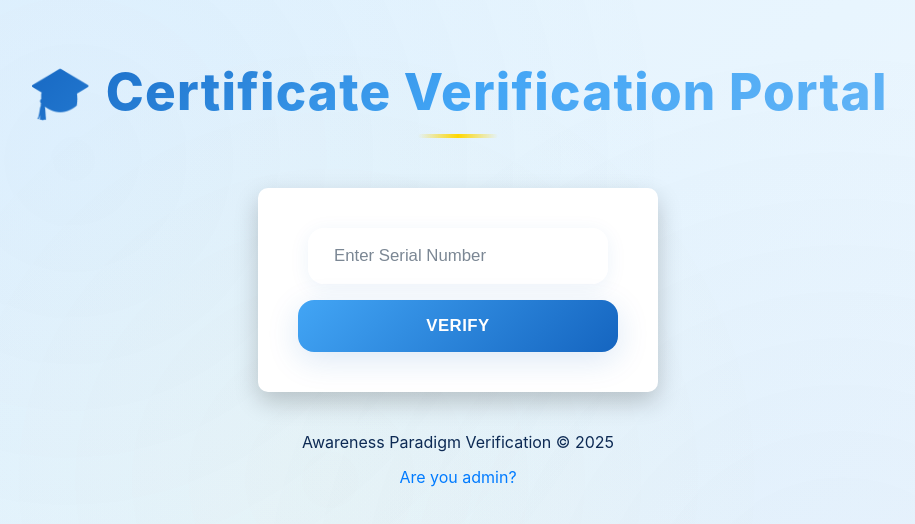
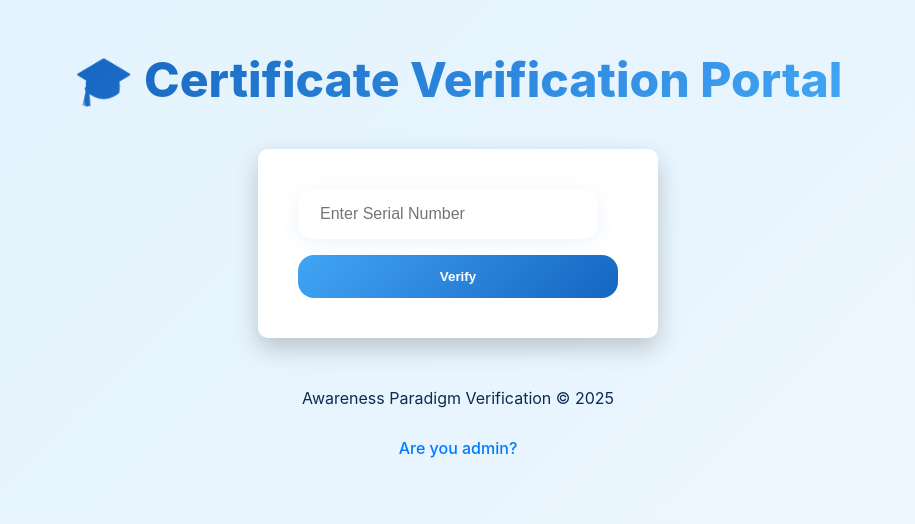
Before and after one commit to amnarafi85/Verify-Ap, a React (Create React App) app: page /verify#/verify in a window 1280 px wide. Shown: the top 524 px of the page, without its empty margins (182-1097 px from the left). Built offline with nearby package versions, Linux system fonts and the light colour scheme; no server answers.

Commit message:
Added full project fi123l12312312123312qw3121b1212a2es

```diff
--- a/src/pages/CertificateVerify.css
+++ b/src/pages/CertificateVerify.css
@@ -1,309 +1,164 @@
-/* =========================
-   CSS Custom Properties
-========================= */
 :root {
   --primary-blue: #1565c0;
   --secondary-blue: #42a5f5;
-  --light-blue: #64b5f6;
-  --dark-blue: #0d47a1;
+  --accent-gold: #ffd700;
   --navy-blue: #0d2a54;
-  --accent-gold: #ffd700;
-  --warm-gold: #ffb300;
-  --light-gold: #fff8e1;
-  --success-green: #4caf50;
-  --error-red: #d32f2f;
-  --text-dark: #2c3e50;
-  --text-medium: #5a6c7d;
-  --text-light: #7b8794;
   --white-glass: rgba(255, 255, 255, 0.95);
-  --white-transparent: rgba(255, 255, 255, 0.1);
   --shadow-light: 0 4px 20px rgba(21, 101, 192, 0.08);
   --shadow-medium: 0 8px 32px rgba(21, 101, 192, 0.15);
-  --shadow-heavy: 0 16px 48px rgba(21, 101, 192, 0.25);
-  --border-radius-sm: 8px;
   --border-radius-md: 16px;
-  --border-radius-lg: 24px;
-  --transition-fast: 0.2s ease;
   --transition-smooth: 0.3s cubic-bezier(0.4, 0, 0.2, 1);
-  --transition-bounce: 0.4s cubic-bezier(0.68, -0.55, 0.265, 1.55);
 }
 
-/* =========================
-   Full Page Container
-========================= */
+/* Page layout */
 .certificate-page {
   min-height: 100vh;
-  width: 100%;
+  padding: 50px 20px;
   display: flex;
   flex-direction: column;
   align-items: center;
-  justify-content: flex-start;
-  padding: 60px 20px;
+  font-family: "Inter", "Poppins", sans-serif;
   background: linear-gradient(135deg, #e3f2fd 0%, #e8f5fe 50%, #f3f9ff 100%);
-  background-attachment: fixed;
-  font-family: "Inter", "Poppins", sans-serif;
   color: var(--navy-blue);
-  position: relative;
-  overflow-x: hidden;
 }
 
-.certificate-page::before {
-  content: "";
-  position: fixed;
-  top: 0;
-  left: 0;
-  right: 0;
-  bottom: 0;
-  background-image:
-    radial-gradient(circle at 20% 20%, rgba(66, 165, 245, 0.05) 0%, transparent 50%),
-    radial-gradient(circle at 80% 80%, rgba(21, 101, 192, 0.05) 0%, transparent 50%),
-    radial-gradient(circle at 40% 60%, rgba(255, 215, 0, 0.03) 0%, transparent 50%);
-  pointer-events: none;
-  z-index: 0;
+/* Heading */
+.verify-heading {
+  font-size: clamp(2rem, 5vw, 3rem);
+  font-weight: 800;
+  margin-bottom: 40px;
+  text-align: center;
+  background: linear-gradient(135deg, var(--primary-blue), var(--secondary-blue));
+  -webkit-background-clip: text;
+  -webkit-text-fill-color: transparent;
 }
 
-.certificate-page > * {
-  position: relative;
-  z-index: 1;
-}
-
-/* =========================
-   Heading
-========================= */
-.verify-heading {
-  font-size: clamp(2.2rem, 5vw, 3.2rem);
-  font-weight: 800;
-  margin-bottom: 50px;
-  text-align: center;
-  letter-spacing: 1.2px;
-  background: linear-gradient(135deg, var(--primary-blue), var(--secondary-blue), var(--light-blue));
-  -webkit-background-clip: text;
-  -webkit-text-fill-color: transparent;
-  position: relative;
-  display: inline-block;
-  padding: 0 20px 15px;
-  animation: fadeInUp 0.8s ease-out;
-}
-
-.verify-heading::after {
-  content: "";
-  position: absolute;
-  bottom: 0;
-  left: 50%;
-  transform: translateX(-50%);
-  width: 80px;
-  height: 4px;
-  background: linear-gradient(90deg, transparent, var(--accent-gold), transparent);
-  border-radius: 2px;
-  animation: expandWidth 1s ease-out 0.5s both;
-}
-
-@keyframes fadeInUp {
-  from { opacity: 0; transform: translateY(30px); }
-  to { opacity: 1; transform: translateY(0); }
-}
-
-@keyframes expandWidth {
-  from { width: 0; }
-  to { width: 80px; }
-}
-
-/* =========================
-   Form
-========================= */
+/* Form */
 .verify-form {
   display: flex;
-  gap: 16px;
-  margin-bottom: 40px;
   flex-wrap: wrap;
   justify-content: center;
-  align-items: center;
+  gap: 16px;
+  margin-bottom: 30px;
 }
 
 .verify-input {
-  padding: 16px 24px;
+  padding: 14px 20px;
+  border-radius: var(--border-radius-md);
   border: 2px solid transparent;
-  border-radius: var(--border-radius-md);
-  outline: none;
   width: 300px;
-  font-size: 1.05rem;
-  font-weight: 500;
-  transition: all var(--transition-smooth);
+  font-size: 1rem;
+  backdrop-filter: blur(10px);
   background: var(--white-glass);
-  backdrop-filter: blur(10px);
   box-shadow: var(--shadow-light);
-  color: var(--text-dark);
-}
-
-.verify-input::placeholder {
-  color: var(--text-light);
-  font-weight: 400;
-}
-
-.verify-input:focus {
-  border-color: var(--secondary-blue);
-  box-shadow: 0 0 0 4px rgba(66, 165, 245, 0.15), var(--shadow-medium);
-  transform: translateY(-2px);
-  background: rgba(255, 255, 255, 0.98);
 }
 
 .verify-btn {
+  padding: 14px 28px;
+  border-radius: var(--border-radius-md);
+  border: none;
   background: linear-gradient(135deg, var(--secondary-blue), var(--primary-blue));
-  color: #fff;
-  padding: 16px 32px;
-  border: none;
-  border-radius: var(--border-radius-md);
+  color: white;
   cursor: pointer;
-  font-size: 1.05rem;
   font-weight: 600;
-  letter-spacing: 0.5px;
   transition: all var(--transition-smooth);
-  box-shadow: var(--shadow-medium);
-  position: relative;
-  overflow: hidden;
-  text-transform: uppercase;
-  min-width: 140px;
-}
-
-.verify-btn::before {
-  content: "";
-  position: absolute;
-  top: 0;
-  left: -100%;
-  width: 100%;
-  height: 100%;
-  background: linear-gradient(90deg, transparent, rgba(255,255,255,0.2), transparent);
-  transition: left 0.5s ease;
 }
 
 .verify-btn:hover {
-  background: linear-gradient(135deg, var(--primary-blue), var(--dark-blue));
-  transform: translateY(-3px) scale(1.02);
-  box-shadow: 0 12px 36px rgba(13,71,161,0.4);
+  transform: translateY(-2px);
+  box-shadow: var(--shadow-medium);
 }
 
-.verify-btn:hover::before {
-  left: 100%;
-}
-
-.verify-btn:active {
-  transform: translateY(-1px) scale(0.98);
-}
-
-/* =========================
-   Error Message
-========================= */
+/* Error */
 .error-msg {
-  color: var(--error-red);
-  font-size: 1rem;
+  color: #d32f2f;
   margin-bottom: 20px;
   font-weight: 600;
   text-align: center;
-  padding: 12px 20px;
-  background: rgba(211,47,47,0.1);
-  border: 1px solid rgba(211,47,47,0.2);
-  border-radius: var(--border-radius-sm);
-  backdrop-filter: blur(5px);
-  animation: shakeError 0.5s ease-in-out;
 }
 
-@keyframes shakeError {
-  0%, 100% { transform: translateX(0); }
-  25% { transform: translateX(-5px); }
-  75% { transform: translateX(5px); }
-}
-
-/* =========================
-   Certificate Card
-========================= */
+/* Certificate card */
 .certificate-card {
   width: 100%;
   max-width: 900px;
   background: var(--white-glass);
-  border-radius: var(--border-radius-lg);
-  box-shadow: var(--shadow-heavy);
-  padding: 60px 50px;
-  text-align: center;
-  position: relative;
-  overflow: hidden;
-  transition: all var(--transition-smooth);
-  backdrop-filter: blur(15px);
-  animation: slideInUp 0.8s ease-out;
+  border-radius: var(--border-radius-md);
+  box-shadow: var(--shadow-medium);
+  padding: 40px 30px;
+  margin-bottom: 40px;
+  backdrop-filter: blur(12px);
+  display: flex;
+  flex-direction: column;
+  gap: 20px;
 }
 
-.certificate-card::before {
-  content: "";
-  position: absolute;
-  top: 0; left: 0; right: 0; bottom: 0;
-  background:
-    linear-gradient(135deg, var(--white-transparent) 0%, transparent 50%),
-    radial-gradient(circle at 25% 25%, rgba(66,165,245,0.08) 0%, transparent 60%),
-    radial-gradient(circle at 75% 75%, rgba(255,215,0,0.05) 0%, transparent 60%),
-    repeating-linear-gradient(45deg, transparent, transparent 20px, rgba(66,165,245,0.02) 20px, rgba(66,165,245,0.02) 40px);
-  border-radius: inherit;
+.certificate-content {
+  display: flex;
+  align-items: flex-start;
+  gap: 30px;
+  flex-wrap: wrap;
 }
 
-.certificate-card::after {
-  content: "";
-  position: absolute;
-  top: 0; left: 0; right: 0; bottom: 0;
-  border: 2px solid;
-  border-image: linear-gradient(135deg, var(--secondary-blue), var(--accent-gold), var(--primary-blue)) 1;
-  border-radius: inherit;
-  pointer-events: none;
+.certificate-logo-left {
+  width: 120px;
+  height: 120px;
+  border-radius: 12px;
+  border: 3px solid var(--primary-blue);
+  box-shadow: 0 8px 24px rgba(66,165,245,0.3);
 }
 
-.certificate-card > * { position: relative; z-index: 2; }
-
-.certificate-card:hover { transform: translateY(-8px) scale(1.01); box-shadow: 0 24px 64px rgba(21,101,192,0.3); }
-
-@keyframes slideInUp { from {opacity:0;transform:translateY(60px);} to {opacity:1;transform:translateY(0);} }
-
-/* =========================
-   Ribbon Badge
-========================= */
-.certificate-ribbon {
-  position: absolute;
-  top: -15px;
-  right: 30px;
-  background: linear-gradient(135deg, var(--accent-gold), var(--warm-gold));
-  color: var(--navy-blue);
-  padding: 14px 30px;
-  font-size: 0.95rem;
-  font-weight: 700;
-  border-radius: var(--border-radius-sm);
-  box-shadow: var(--shadow-medium);
-  letter-spacing: 0.8px;
-  text-transform: uppercase;
-  z-index: 3;
-  animation: bounceIn 0.8s var(--transition-bounce) 0.3s both;
+.certificate-info {
+  flex: 1;
+  font-size: 1.05rem;
+  line-height: 1.7;
 }
 
-@keyframes bounceIn { 0%{opacity:0;transform:scale(0.3) translateY(-50px);}50%{opacity:1;transform:scale(1.05) translateY(0);}70%{transform:scale(0.95);}100%{opacity:1;transform:scale(1);} }
+.certificate-info p {
+  margin-bottom: 10px;
+}
 
-/* =========================
-   Header & Logo
-========================= */
-.certificate-header { display:flex;align-items:center;justify-content:center;gap:30px;margin-bottom:45px;flex-wrap:wrap;position:relative; }
-.certificate-logo { width:100px;height:100px;border-radius:50%;border:4px solid var(--secondary-blue); box-shadow:0 8px 24px rgba(66,165,245,0.3),inset 0 2px 4px rgba(255,255,255,0.5); transition: all var(--transition-smooth); }
-.certificate-logo:hover { transform: scale(1.05) rotate(5deg); box-shadow:0 12px 32px rgba(66,165,245,0.4),inset 0 2px 6px rgba(255,255,255,0.6); }
-.verified-text { font-size: clamp(1.6rem,4vw,2.4rem); font-weight:800; color:var(--dark-blue); text-transform:uppercase; letter-spacing:2px; background:linear-gradient(135deg,var(--primary-blue),var(--navy-blue)); -webkit-background-clip:text; -webkit-text-fill-color:transparent; background-clip:text; position:relative; }
+/* Download button */
+.download-btn {
+  display: inline-block;
+  padding: 14px 28px;
+  background: linear-gradient(135deg, var(--accent-gold), #ffb300);
+  color: var(--navy-blue);
+  border-radius: var(--border-radius-md);
+  text-decoration: none;
+  font-weight: 600;
+  margin-top: 15px;
+  transition: all var(--transition-smooth);
+}
 
-/* =========================
-   Student & Course
-========================= */
-.student-name { font-size: clamp(2rem,5vw,3rem); font-weight:700; color:var(--navy-blue); margin:25px 0; text-transform:capitalize; background: linear-gradient(135deg,var(--navy-blue),var(--primary-blue)); -webkit-background-clip:text; -webkit-text-fill-color:transparent; }
-.course-name { font-size: clamp(1.4rem,4vw,2.2rem); font-weight:600; color: var(--primary-blue); margin:20px 0; letter-spacing:0.8px; padding:15px 25px; background: linear-gradient(135deg,var(--light-gold),rgba(255,255,255,0.8)); border-radius:var(--border-radius-md); border:2px solid var(--accent-gold); box-shadow: var(--shadow-light); }
+.download-btn:hover {
+  transform: translateY(-2px);
+  box-shadow: 0 8px 24px rgba(255,179,0,0.4);
+}
 
-/* =========================
-   Footer & Download
-========================= */
-.certificate-footer { margin-top:40px;padding:25px 30px;background:linear-gradient(135deg,#f8f9fa,#e9ecef);border-top:3px solid var(--accent-gold);border-radius:0 0 var(--border-radius-lg) var(--border-radius-lg);box-shadow:inset 0 3px 8px rgba(0,0,0,0.05),var(--shadow-light);text-align:center;font-size:15px;color:var(--text-dark);line-height:1.7;position:relative;backdrop-filter:blur(5px); }
-.download-btn { display:inline-flex;align-items:center;justify-content:center;gap:10px;padding:18px 36px;background:linear-gradient(135deg,var(--accent-gold),var(--warm-gold));color:var(--navy-blue);text-decoration:none;font-size:1.1rem;border-radius:var(--border-radius-md);font-weight:700;letter-spacing:0.5px;transition:all var(--transition-smooth);box-shadow:var(--shadow-medium);position:relative;overflow:hidden;text-transform:uppercase;border:2px solid var(--warm-gold); }
-.download-btn:hover { background:linear-gradient(135deg,var(--warm-gold),#ff8f00); transform: translateY(-4px) scale(1.03); box-shadow: 0 16px 40px rgba(255,179,0,0.4); border-color:#ff8f00; }
+/* Footer */
+.certificate-footer {
+  padding: 20px 0;
+  text-align: center;
+  color: var(--navy-blue);
+}
 
-/* =========================
-   Responsive & Dark Mode
-========================= */
-@media (max-width: 768px) { .certificate-card { padding:40px 30px; } .student-name { font-size: clamp(1.6rem,6vw,2.2rem); } }
-@media (prefers-color-scheme: dark) { .certificate-page { background: linear-gradient(135deg,#0f172a 0%,#1e293b 50%,#334155 100%); } .certificate-card { background: rgba(30,41,59,0.95); border-color: var(--secondary-blue); } }
+/* Admin link */
+.admin-link {
+  text-align: center;
+  color: #007bff;
+  cursor: pointer;
+  margin-top: 10px;
+  font-weight: 500;
+}
+
+@media (max-width: 768px) {
+  .certificate-content {
+    flex-direction: column;
+    align-items: center;
+    text-align: center;
+  }
+
+  .certificate-logo-left {
+    margin-bottom: 20px;
+  }
+}
--- a/src/pages/CertificateVerify.tsx
+++ b/src/pages/CertificateVerify.tsx
@@ -1,4 +1,3 @@
-// src/pages/CertificateVerify.tsx
 import React, { useState } from "react";
 import { useNavigate } from "react-router-dom";
 import { supabase } from "../supabaseClient";
@@ -45,7 +44,6 @@ export default function CertificateVerify() {
     }
   };
 
-  // Converts Google Drive URL to direct download
   const getDownloadLink = (url: string) => {
     if (!url) return url;
     if (url.includes("drive.google.com")) {
@@ -76,33 +74,19 @@ export default function CertificateVerify() {
 
       {certificate && (
         <div className="certificate-card">
-          <div className="certificate-header">
-            <img src={logo192} alt="Logo" className="certificate-logo" />
-            <h1 className="verified-text">✅ Verified Certificate</h1>
-          </div>
+          <div className="certificate-content">
+            <img src={logo192} alt="Logo" className="certificate-logo-left" />
 
-          <div className="certificate-body">
-            <p className="cert-text">This is to certify that</p>
-            <h2 className="student-name">{certificate.student_name}</h2>
-            <p className="cert-text">has successfully completed the course</p>
-            <h3 className="course-name">{certificate.course_name}</h3>
-            <p className="cert-text">
-              Duration: {certificate.course_duration || "N/A"}
+            <div className="certificate-info">
+              <p>
+                This is to certify that <strong>{certificate.student_name}</strong> has successfully completed the course <strong>{certificate.course_name}</strong>
+                {certificate.course_duration ? ` in ${certificate.course_duration}` : ""}. The completion status of this course is <strong>{certificate.completion_status || "N/A"}</strong>,
+                and the certificate serial number is <strong>{certificate.serial_number}</strong>.
+                Awareness Paradigm empowers individuals to develop emotional intelligence, enhance personal growth, and gain the confidence needed to achieve professional and personal success.
+                By completing this course, the learner has demonstrated commitment to self-improvement and the principles of mindfulness, resilience, and holistic learning.
               </p>
-          </div>
 
-          <div className="certificate-footer">
-            <p>
-              <strong>Serial No:</strong> {certificate.serial_number}
-            </p>
-            <p>
-              <strong>Status:</strong> {certificate.completion_status || "N/A"}
-            </p>
-          </div>
-
-          {/* ✅ Download badge button */}
               {certificate.badge_url && (
-            <div className="download-btn-container">
                 <a
                   href={getDownloadLink(certificate.badge_url)}
                   target="_blank"
@@ -112,22 +96,20 @@ export default function CertificateVerify() {
                 >
                   ⬇️ Download Badge
                 </a>
+              )}
             </div>
-          )}
+          </div>
         </div>
       )}
 
-      {/* Footer */}
-      <footer className="global-footer">
+      <footer className="certificate-footer">
         Awareness Paradigm Verification © {new Date().getFullYear()}
       </footer>
 
-      {/* Admin link */}
       <div className="admin-link-container">
         <p
           className="admin-link"
           onClick={() => navigate("/login")}
-          style={{ cursor: "pointer", marginTop: "15px", color: "#007bff" }}
         >
           Are you admin?
         </p>
```
Lines whose indentation alone changed are shown as unchanged.
